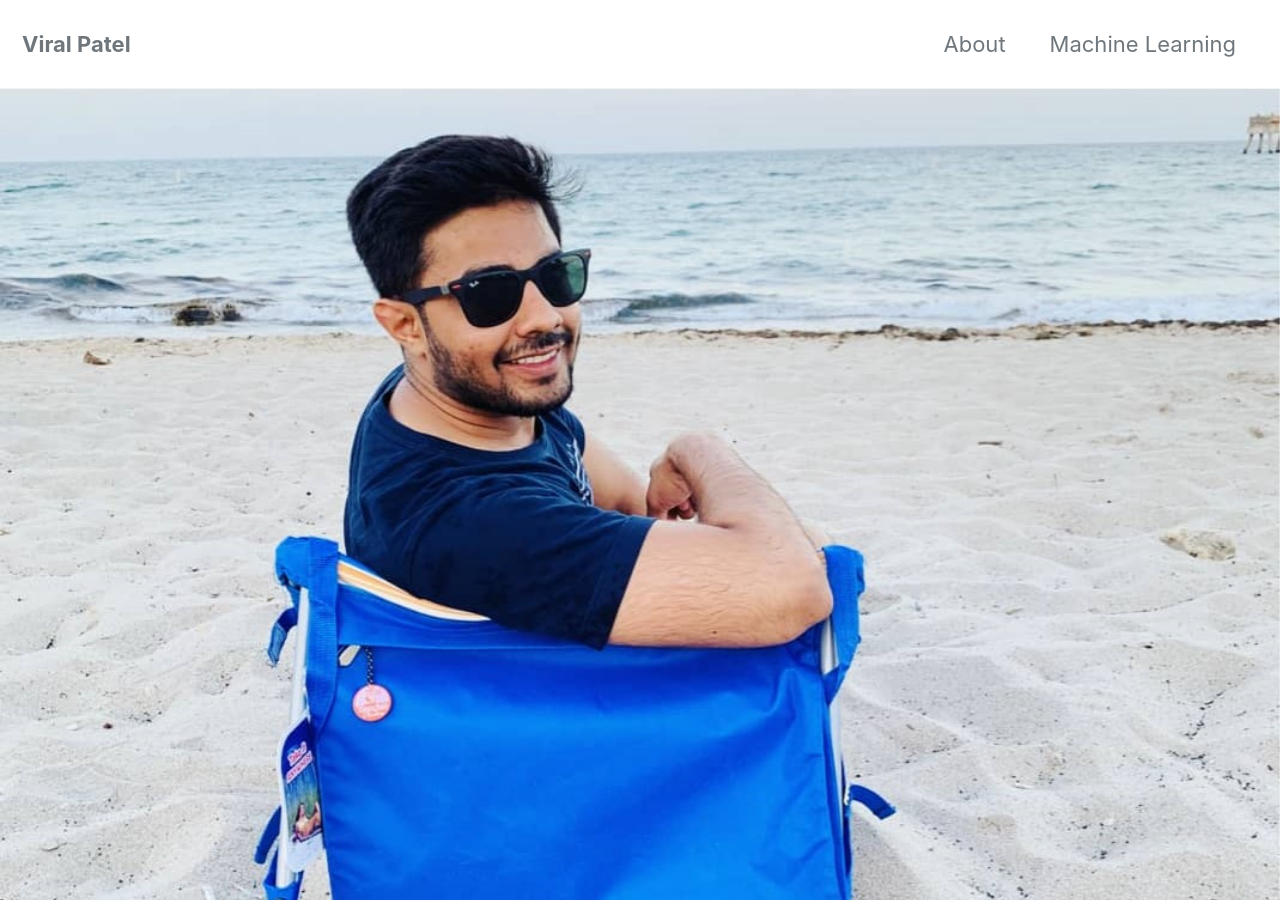
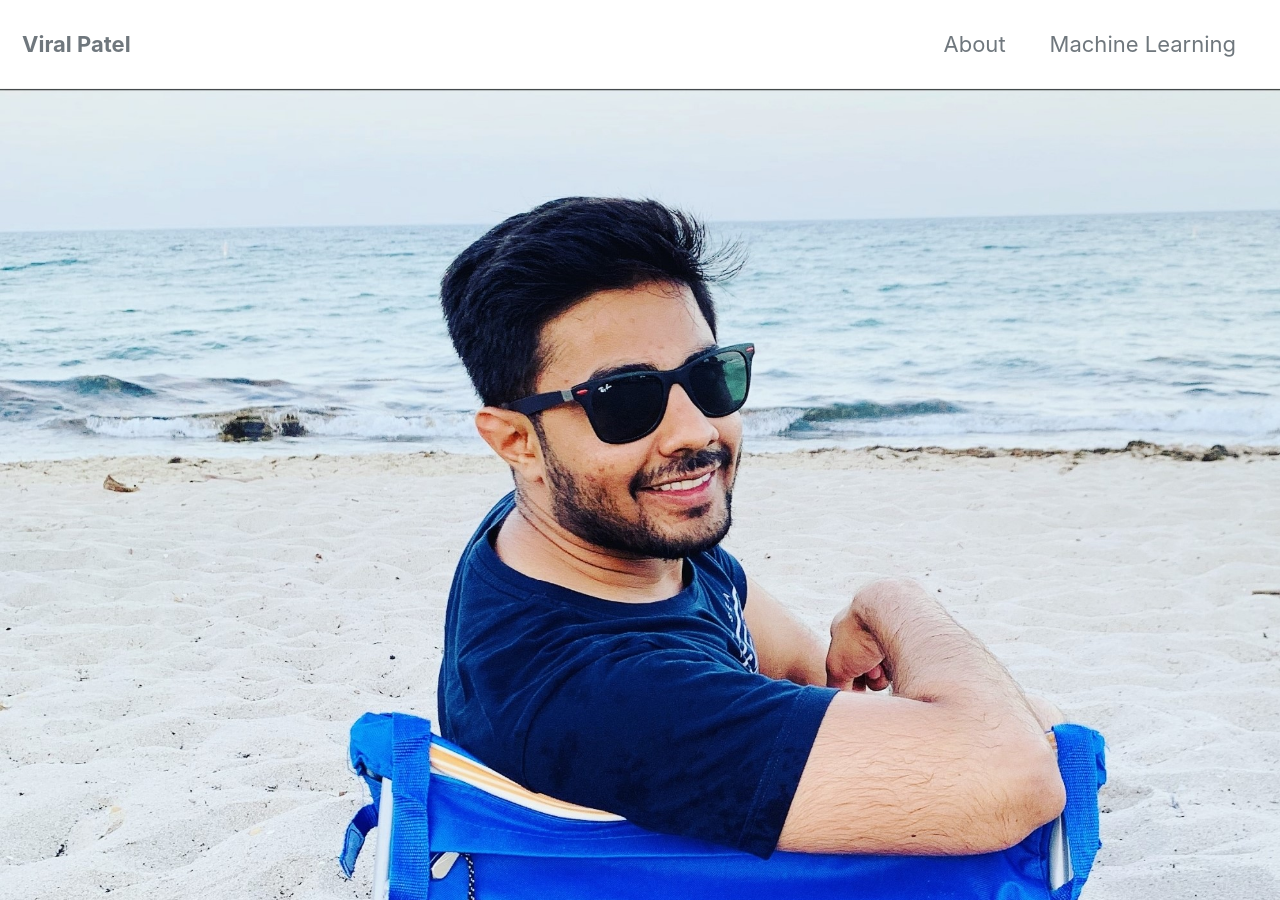
Before and after one commit to viralpatel3/viralpatel3.github.io, a Jekyll site: the page built from _pages/about.md, in a window 1280 px wide and 900 px high. Built offline with Jekyll 4.4.1, drawn with Linux system fonts in a browser that asks for light colours; cached includes are drawn as plain includes; nearby versions of some CDN libraries.

Commit message:
resizing the fl photo

```diff
--- a/_pages/about.md
+++ b/_pages/about.md
@@ -2,7 +2,7 @@
 title: "About"
 permalink: /about/
 header:
-  image: "/images/fl_resized.jpg"
+  image: "/images/fl_resized3.jpg"
 ---
 
  A little bit about myself, I am currently doing my co-op at Pison as a Machine Learning Engineer where my major role is to develop deep learning-based algorithms to classify myoelectric pulse signals using Tensor Flow and Microsoft Azure Cloud. I have working experience in Machine Learning, Signal Processing and Mechanical Engineering.  Academically, I am a graduate student pursuing master’s in Data Science(Graduating Dec 2019) from Northeastern University. My career objective is to work as a Machine Learning Engineer in a cross functional team where projects include data preprocessing, visualization, feature transformation, modeling and real time deployment of algorithms in order to support client end goals. I love meditation, music and dogs!!
```
Also changed, not shown: images/SquarePic_20190906_11182123.jpg (added), images/SquarePic_20190906_11200680.jpg (added), images/fl_resized3.jpg (added), 1 other file.
